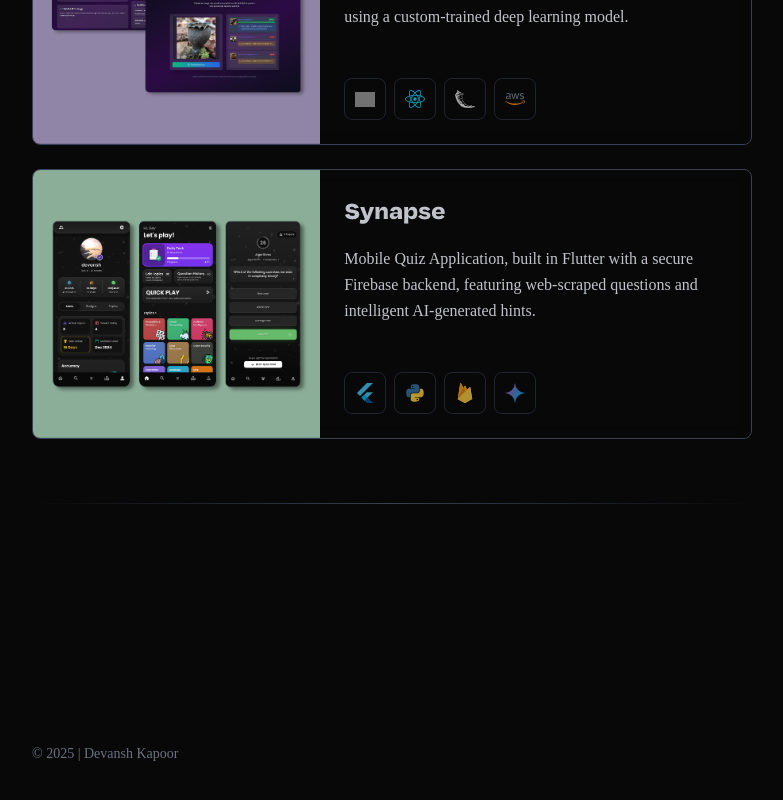
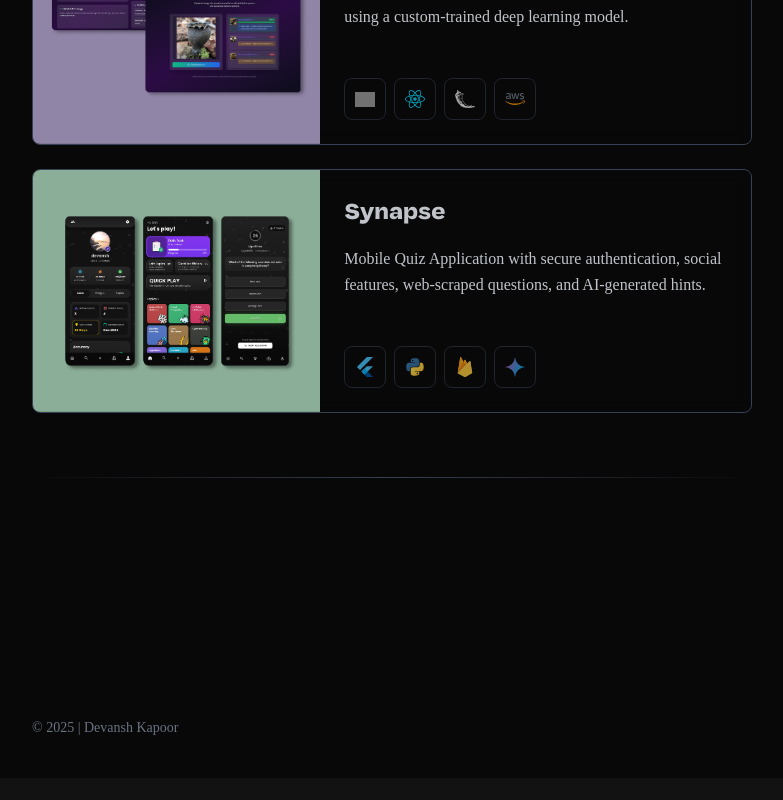
Before and after one commit to devanshkp/portfolio, a React (Vite) app: page / in a window 1280 px wide. Shown: the part 2224-3024 px from the top of the page, without its empty margins (248-1031 px from the left). After the commit the page ends 3002 px from the top, so only its background shows below. Built offline with nearby package versions, Linux system fonts and the light colour scheme; grey boxes are pictures that could not be loaded; a web font is replaced by a local one.

Commit message:
Update Home.jsx

```diff
--- a/src/pages/Home.jsx
+++ b/src/pages/Home.jsx
@@ -91,7 +91,7 @@ const Home = () => {
     {
       title: "Synapse",
       description:
-        "Mobile Quiz Application, built in Flutter with a secure Firebase backend, featuring web-scraped questions and intelligent AI-generated hints.",
+        "Mobile Quiz Application with secure authentication, social features, web-scraped questions, and AI-generated hints.",
       tech: [
         "Flutter",
         "Selenium",
```
